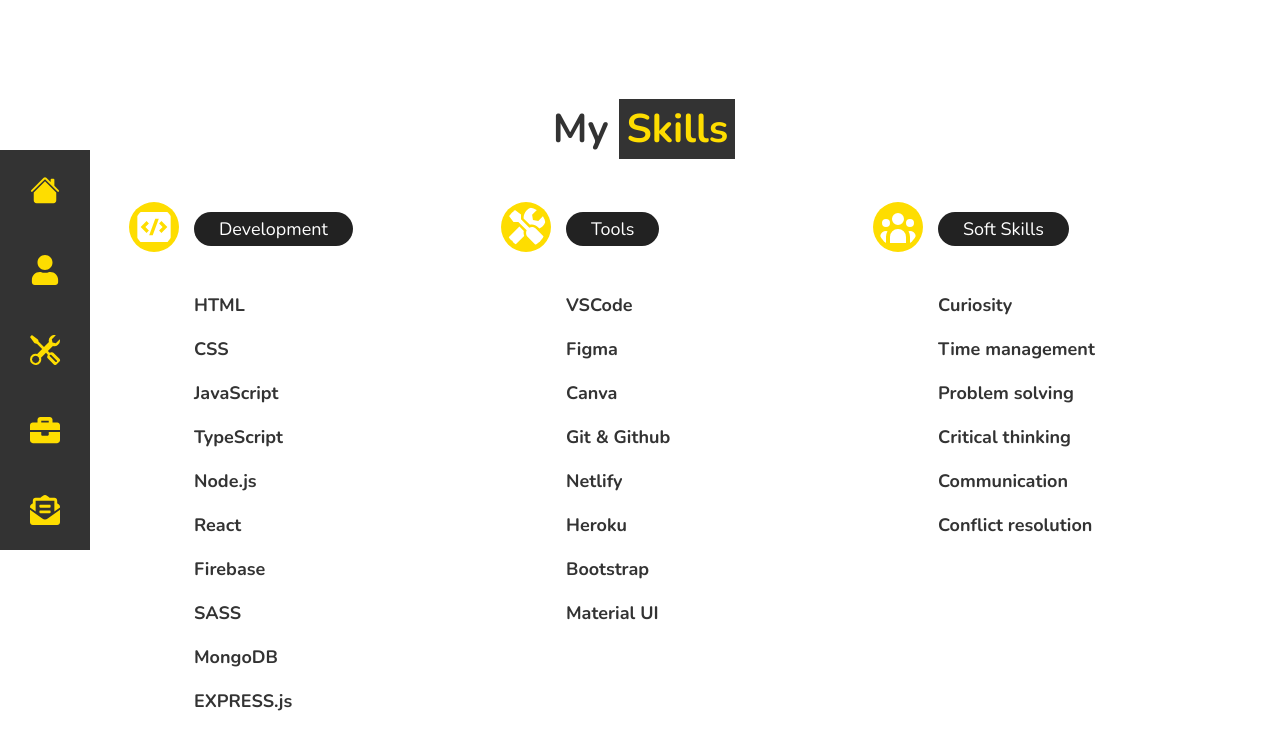
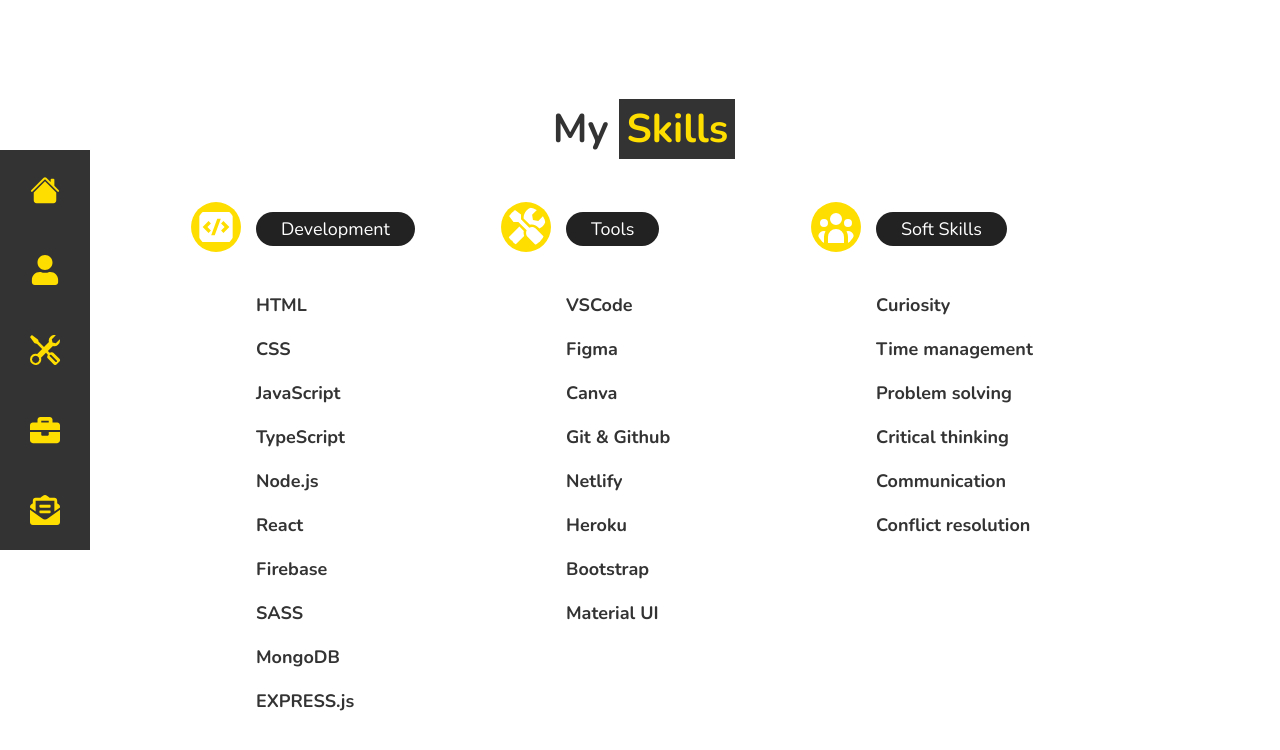
Before and after one commit to whatthefoobar/react-portfolio-2, a React (Vite) app: page /skills in a window 1280 px wide. Shown: the top 750 px of the page. Built offline with nearby package versions, Linux system fonts and the light colour scheme.

Commit message:
Update Skills.css

```diff
--- a/src/pages/Skills/Skills.css
+++ b/src/pages/Skills/Skills.css
@@ -1,7 +1,8 @@
 .education .box-container {
   display: flex;
   /* align-items: center; */
-  justify-content: space-between;
+  justify-content: center;
+  gap: 2rem;
   flex-wrap: wrap;
   padding: 1rem 0;
   padding-left: 3rem;
```
